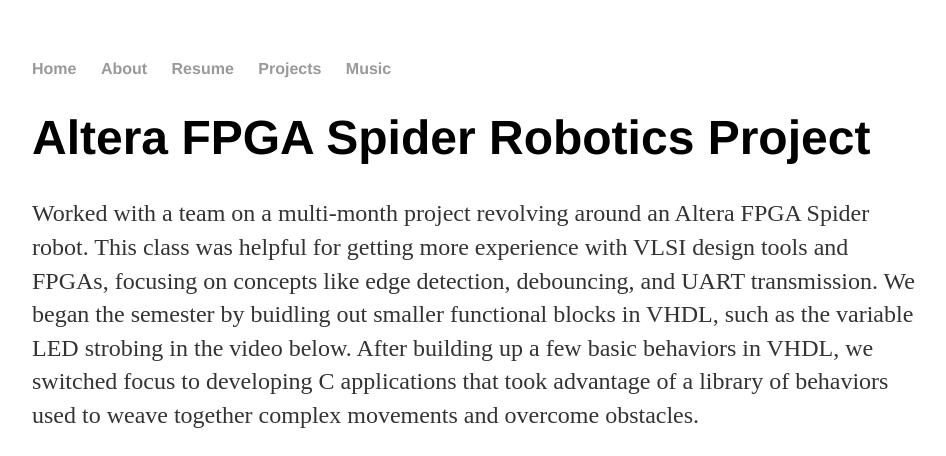
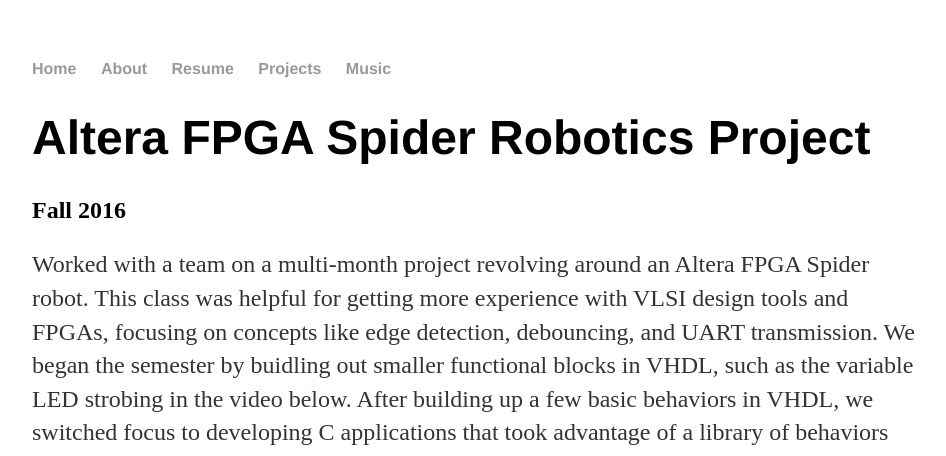
Before and after one commit to zackfravel/zackfravel.github.io, a Jekyll site: the page built from _posts/2016-10-10-Spider.md, in a window 1280 px wide. Shown: the top 456 px of the page, without its empty margins (160-1106 px from the left). Built offline with Jekyll 4.4.1, drawn with Linux system fonts in a browser that asks for light colours; grey boxes are pictures that could not be loaded.

Commit message:
Update 2016-10-10-Spider.md

```diff
--- a/_posts/2016-10-10-Spider.md
+++ b/_posts/2016-10-10-Spider.md
@@ -2,6 +2,7 @@
 layout: post
 title: "Altera FPGA Spider Robotics Project"
 ---
+## Fall 2016
 
 Worked with a team on a multi-month project revolving around an Altera FPGA Spider robot. This class was helpful for getting more experience with VLSI design tools and FPGAs, focusing on concepts like edge detection, debouncing, and UART transmission. We began the semester by buidling out smaller functional blocks in VHDL, such as the variable LED strobing in the video below. After building up a few basic behaviors in VHDL, we switched focus to developing C applications that took advantage of a library of behaviors used to weave together complex movements and overcome obstacles.
 
```
